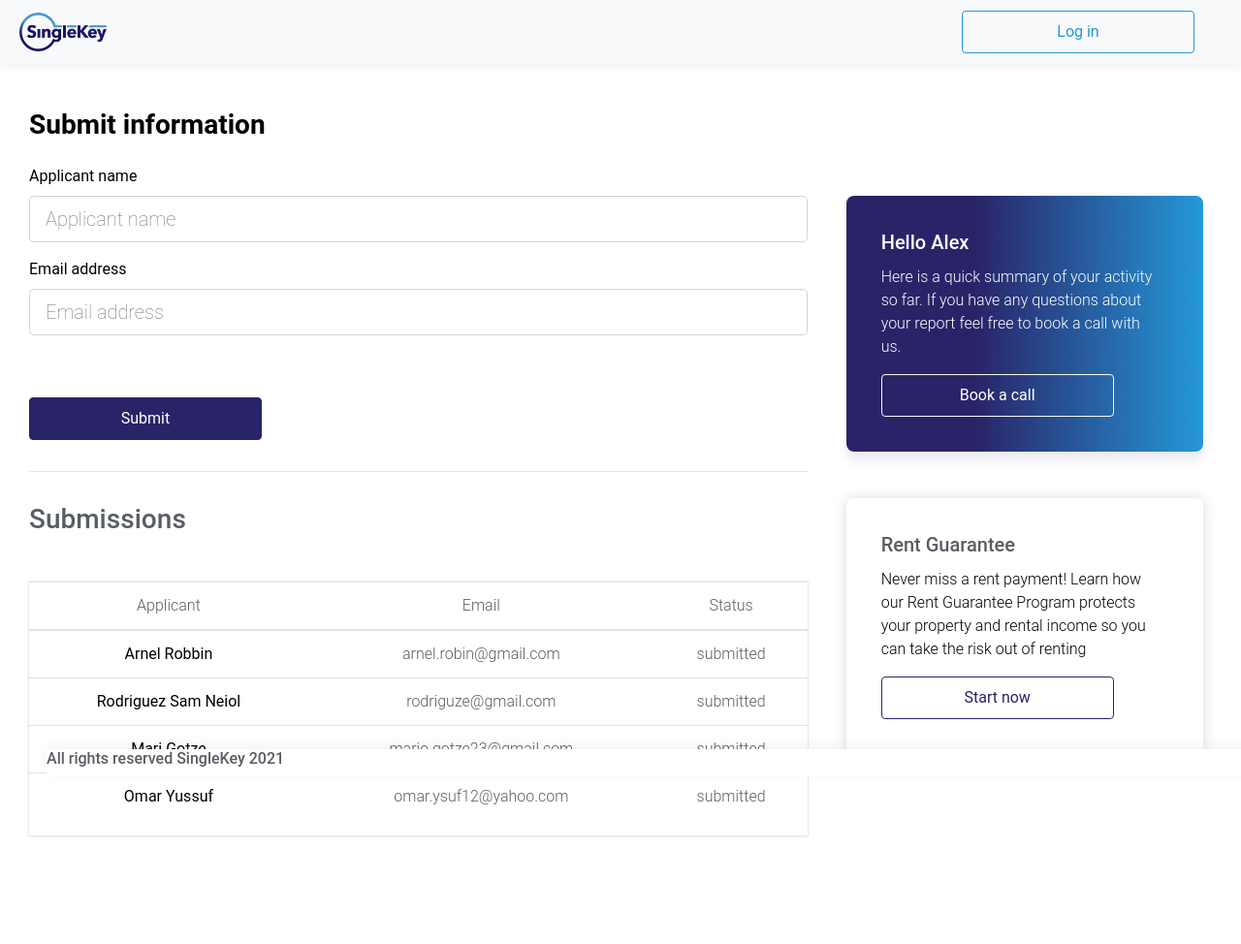
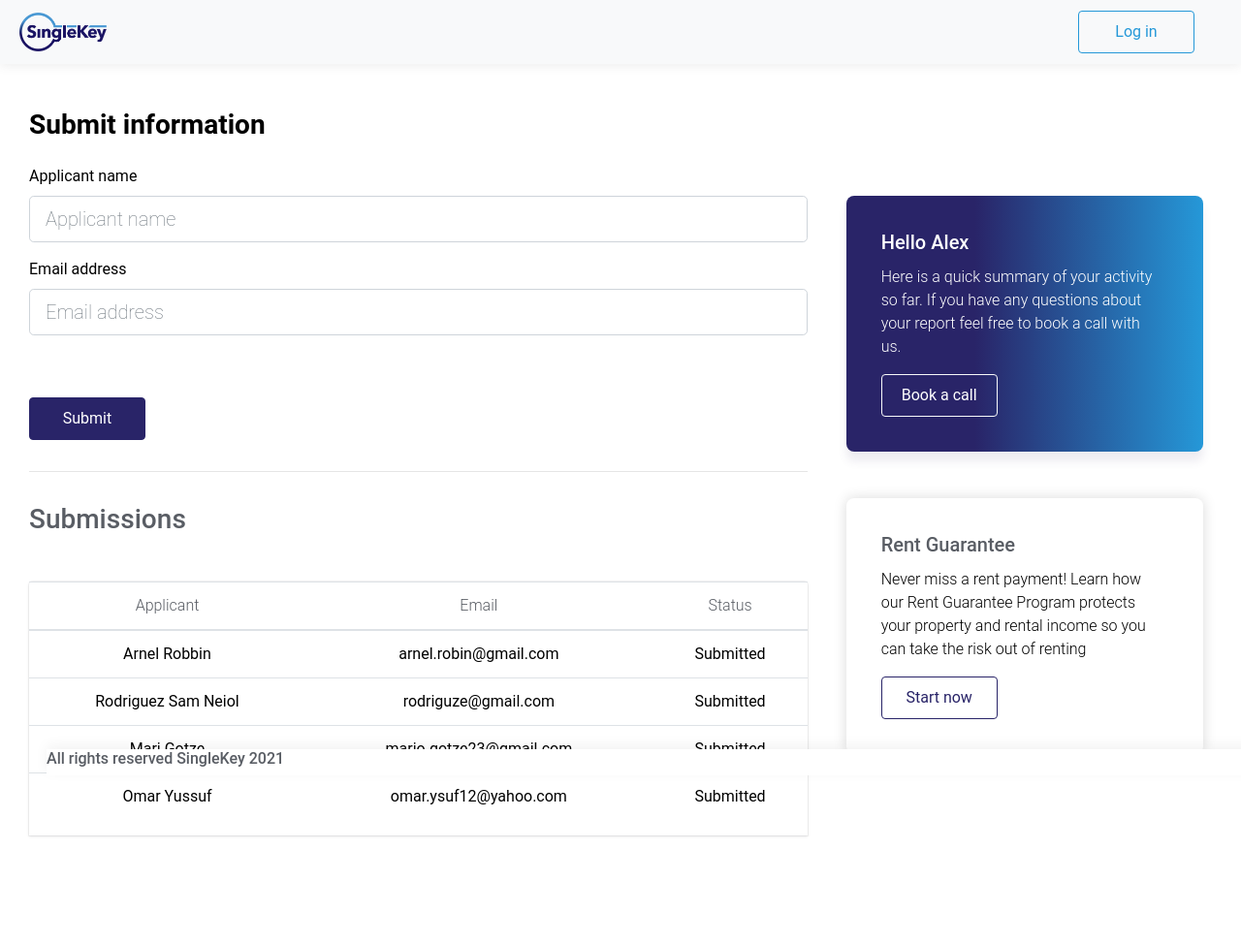
Before and after one commit to kevinchiuu/singlekey-test, a Django app: page /index/ in a window 1280 px wide. Shown: the whole page at 97% size. Run offline with Django 3.2, Linux system fonts and the light colour scheme; some libraries are stand-ins or nearby versions.

Commit message:
change button size

```diff
--- a/main/static/css/style.css
+++ b/main/static/css/style.css
@@ -180,7 +180,7 @@
 .btn {
   color: #595d64;
   height: 44px;
-  width: 240px;
+  width: 120px;
 }
 .btn-primary {
   color: white;
--- a/main/templates/index.html
+++ b/main/templates/index.html
@@ -15,7 +15,7 @@
   <div class="container">
     <h3> <b> Submit information </b> </h3>
     <div class="row flex-column-reverse flex-md-row">
-      <div class="col-8 ">
+      <div class="col-sm-8">
         <form method='POST'>
           <div class="form-group mt-3">
             <label for="exampleFormControlInput1"> <b> Applicant name </b> </label>
@@ -49,7 +49,7 @@
         </div>
 
         {% if results %}
-          <div class="w-100 results-card mt-5 d-none d-md-flex">
+          <div class="w-100 results-card rounded-top mt-5 d-none d-md-flex">
               <table class="table text-center">
                 <thead>
                   <tr>
@@ -62,8 +62,8 @@
                   {% for i in results %}
                     <tr>
                       <td> <b> {{ i.name }} </b> </td>
-                      <td> {{ i.email }} </td>
-                      <td> {{ i.status }} </td>
+                      <td> <b> {{ i.email }} </b> </td>
+                      <td> <b> {{ i.status }} </b> </td>
                     </tr>
                   {% endfor %}
                 </tbody>
@@ -72,7 +72,7 @@
         {% endif %}
       </div>
 
-      <div class="col-4">
+      <div class="col-6 col-sm-4">
         <div class="card selection gradient mt-5" style="width: 18rem;">
           <div class="card-body">
             <h5 class="card-title white-text"> Hello Alex </h5>
--- a/main/views.py
+++ b/main/views.py
@@ -11,10 +11,10 @@
     return render(request, 'thanks.html', context)
   context = {
     'results': [
-      {'name': 'Arnel Robbin', 'email': 'arnel.robin@gmail.com', 'status': 'submitted'},
-      {'name': 'Rodriguez Sam Neiol', 'email': 'rodriguze@gmail.com', 'status': 'submitted'},
-      {'name': 'Mari Gotze', 'email': 'mario.gotze23@gmail.com', 'status': 'submitted'},
-      {'name': 'Omar Yussuf', 'email': 'omar.ysuf12@yahoo.com', 'status': 'submitted'}
+      {'name': 'Arnel Robbin', 'email': 'arnel.robin@gmail.com', 'status': 'Submitted'},
+      {'name': 'Rodriguez Sam Neiol', 'email': 'rodriguze@gmail.com', 'status': 'Submitted'},
+      {'name': 'Mari Gotze', 'email': 'mario.gotze23@gmail.com', 'status': 'Submitted'},
+      {'name': 'Omar Yussuf', 'email': 'omar.ysuf12@yahoo.com', 'status': 'Submitted'}
     ]
   }
   return render(request, 'index.html', context)
```
